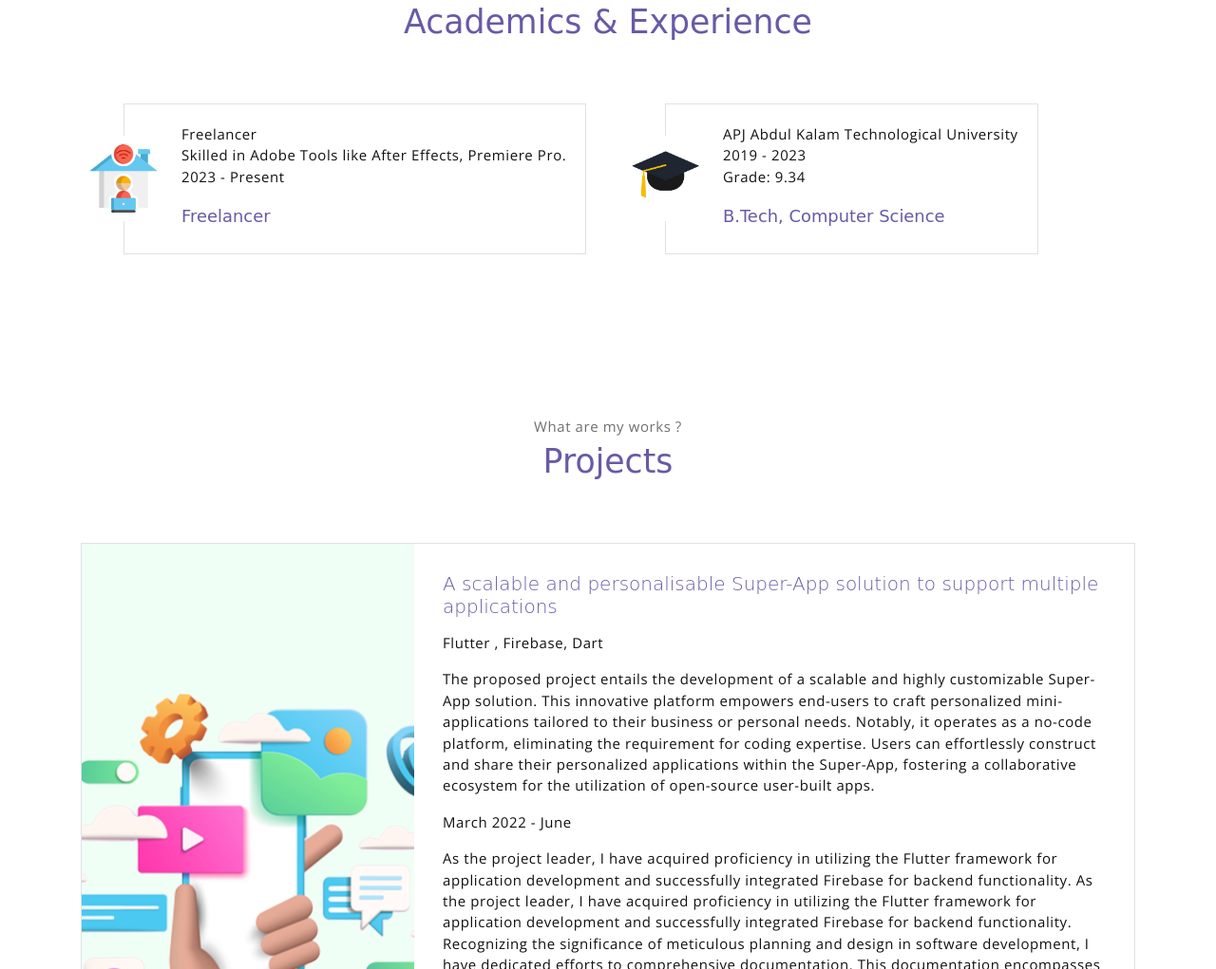
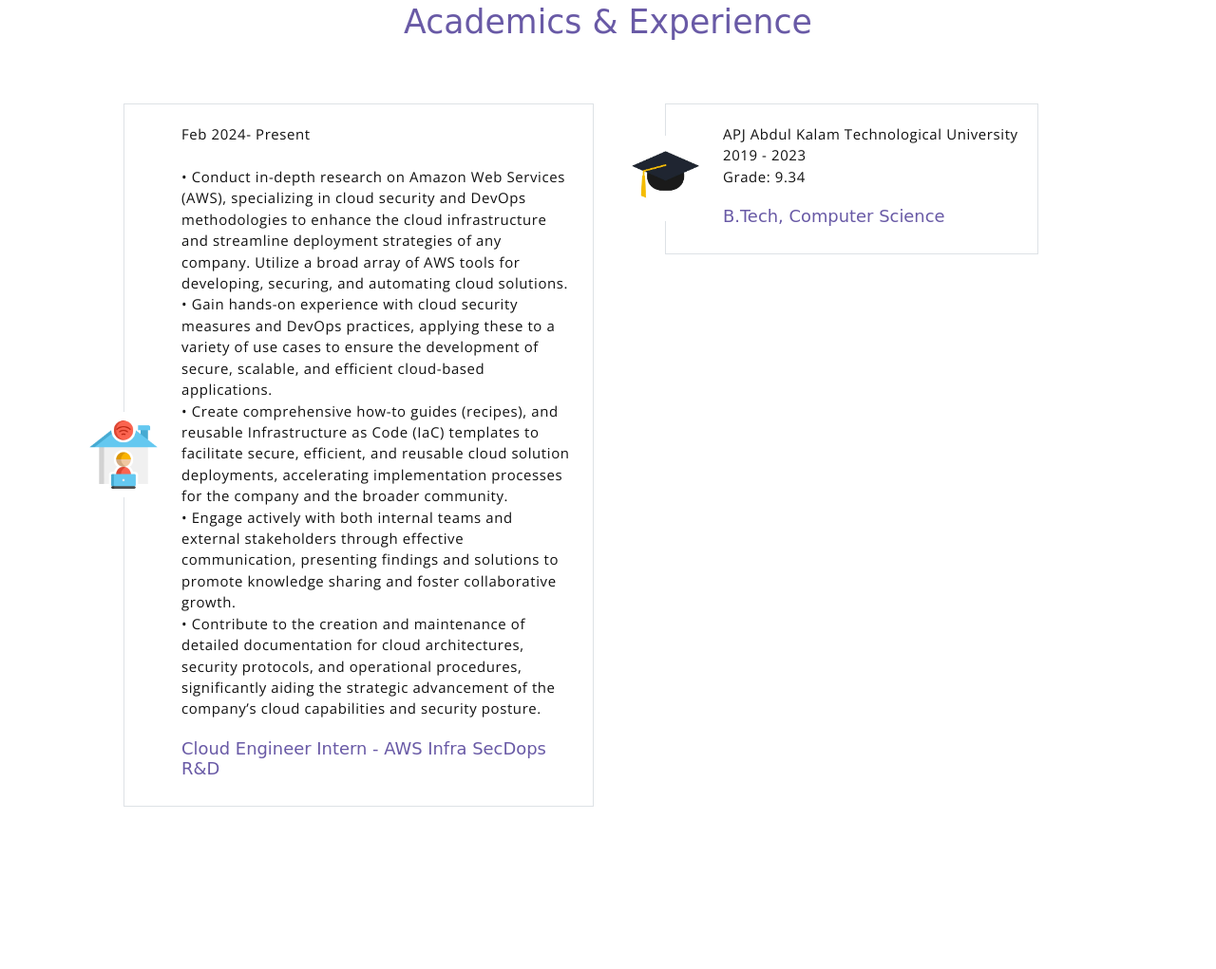
Before and after one commit to amithlal28/Demo, a plain HTML site: page index.html in a window 1280 px wide. Shown: the part 2576-3597 px from the top of the page at 95% size. Drawn offline with nearby package versions, Linux system fonts and the light colour scheme; a web font is replaced by a local one.

Commit message:
Update index.html

```diff
--- a/index.html
+++ b/index.html
@@ -197,14 +197,18 @@
                         <div class="testimonial-card-body">
                             <p class="testimonial-card-subtitle">
 
-                               Freelancer<br>
+                                Feb 2024- Present <br><br>
 
-                               Skilled in Adobe Tools like After Effects, Premiere Pro. <br>
-                               2023 - Present <br>
+                                • Conduct in-depth research on Amazon Web Services (AWS), specializing in cloud security and DevOps methodologies to enhance the cloud infrastructure and streamline deployment strategies of any company. Utilize a broad array of AWS tools for developing, securing, and automating cloud solutions.
+                                <br>• Gain hands-on experience with cloud security measures and DevOps practices, applying these to a variety of use cases to ensure the development of secure, scalable, and efficient cloud-based applications.
+                                <br>• Create comprehensive how-to guides (recipes), and reusable Infrastructure as Code (IaC) templates to facilitate secure, efficient, and reusable cloud solution deployments, accelerating implementation processes for the company and the broader community.
+                                <br>• Engage actively with both internal teams and external stakeholders through effective communication, presenting findings and solutions to promote knowledge sharing and foster collaborative growth.
+                               <br> • Contribute to the creation and maintenance of detailed documentation for cloud architectures, security protocols, and operational procedures, significantly aiding the strategic advancement of the company’s cloud capabilities and security posture. <br>
+
 
                             </p>
 
-                            <h6 class="testimonial-card-title">Freelancer</h6>
+                            <h6 class="testimonial-card-title"> Cloud Engineer Intern - AWS Infra SecDops R&D</h6>
                         </div>
                     </div>
                 </div>
```
